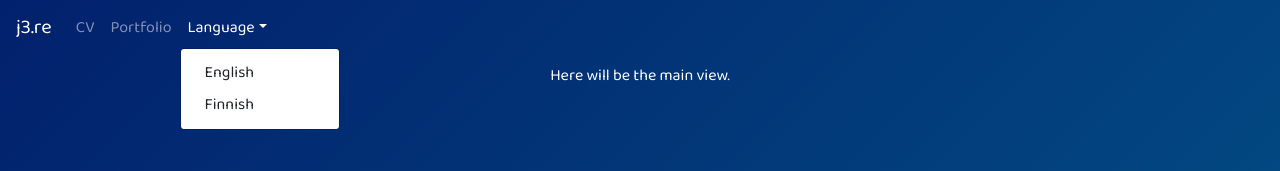
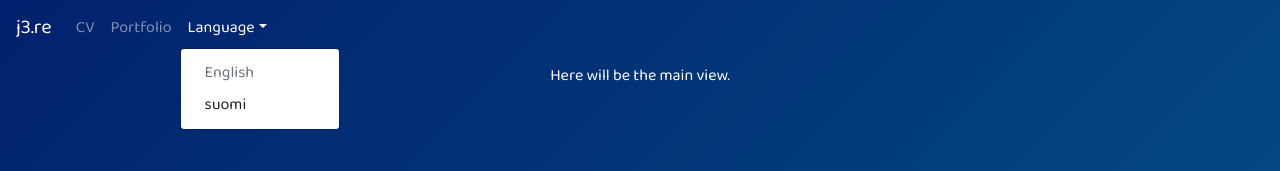
Before and after one commit to jalho/j3.re_frontend, a React (Create React App) app in the folder client/: page / in a window 1280 px wide. Both pictures are taken after a click on the button "Language". Shown: the top 171 px of the page. Built offline with nearby package versions, Linux system fonts and the light colour scheme.

Commit message:
Disable re-selecting current language

```diff
--- a/client/src/components/NavigationBar.tsx
+++ b/client/src/components/NavigationBar.tsx
@@ -26,8 +26,12 @@ const NavigationBar: React.FC = () => {
         <Nav.Link as={Link} to="/portfolio">{t("Portfolio")}</Nav.Link>
 
         <NavDropdown title={t("Language")} id="basic-nav-dropdown">
-          <NavDropdown.Item onClick={(): void => changeLanguage("en")}>English</NavDropdown.Item>
-          <NavDropdown.Item onClick={(): void => changeLanguage("fi")}>Finnish</NavDropdown.Item>
+          <NavDropdown.Item onClick={(): void => changeLanguage("en")} disabled={i18n.language === "en"}>
+            {t("English")}
+          </NavDropdown.Item>
+          <NavDropdown.Item onClick={(): void => changeLanguage("fi")} disabled={i18n.language === "fi"}>
+            {t("Finnish")}
+          </NavDropdown.Item>
         </NavDropdown>
 
        </Nav>
--- a/client/src/resources/translations.ts
+++ b/client/src/resources/translations.ts
@@ -2,25 +2,29 @@ export const translations = {
 
   "en": {
     "translation": {
-      "Work in progress.": "Work in progress.",
       "CV": "CV",
-      "Portfolio": "Portfolio",
-      "Language": "Language",
+      "English": "English",
+      "Finnish": "suomi",
       "Here's going to be some sort of CV.": "Here's going to be some sort of CV.",
       "Here will be summaries of things I have created.": "Here will be summaries of things I have created.",
-      "Here will be the main view.": "Here will be the main view."
+      "Here will be the main view.": "Here will be the main view.",
+      "Language": "Language",
+      "Portfolio": "Portfolio",
+      "Work in progress.": "Work in progress."
     }
   },
 
   "fi": {
     "translation": {
-      "Work in progress.": "Työn alla.",
       "CV": "Ansioluettelo",
-      "Portfolio": "Työt",
-      "Language": "Kieli",
+      "English": "English",
+      "Finnish": "suomi",
       "Here's going to be some sort of CV.": "Tähän tulee jonkinlainen ansioluettelo.",
       "Here will be summaries of things I have created.": "Yhteenvedot tekemistäni jutuista tulevat tähän.",
-      "Here will be the main view.": "Tähän tulee päänäkymä."
+      "Here will be the main view.": "Tähän tulee päänäkymä.",
+      "Language": "Kieli",
+      "Portfolio": "Työt",
+      "Work in progress.": "Työn alla."
     }
   }
 
```
